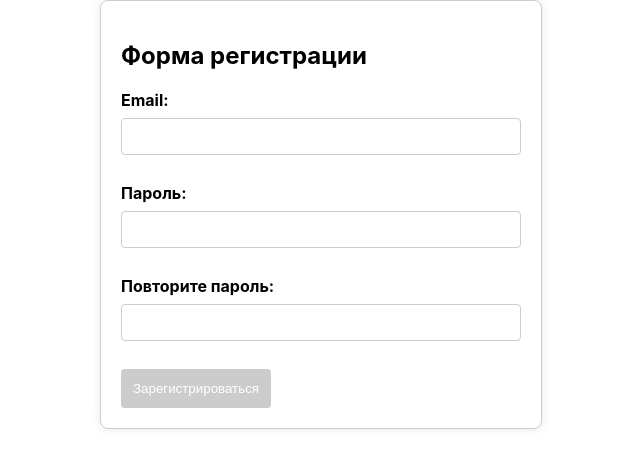
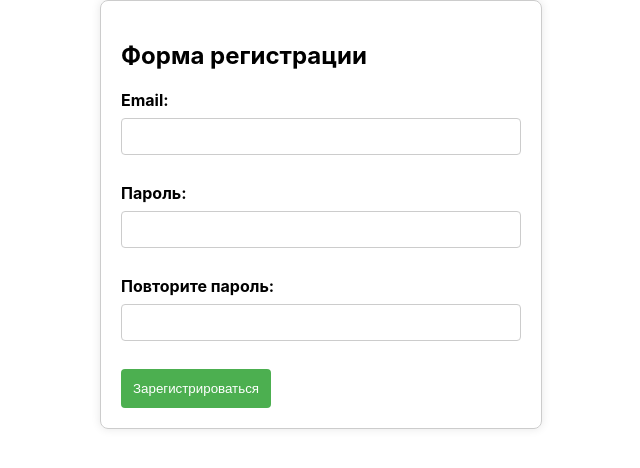
Before and after one commit to Dkyle0/react1, a React (Create React App) app: page / in a window 1280 px wide. Shown: the top 468 px of the page, without its empty margins (319-959 px from the left). Built offline with nearby package versions, Linux system fonts and the light colour scheme.

Commit message:
use react-form+yap

```diff
--- a/package.json
+++ b/package.json
@@ -3,6 +3,7 @@
   "version": "0.1.0",
   "private": true,
   "dependencies": {
+    "@hookform/resolvers": "^3.3.4",
     "@testing-library/jest-dom": "^5.17.0",
     "@testing-library/react": "^13.4.0",
     "@testing-library/user-event": "^13.5.0",
@@ -11,8 +12,10 @@
     "prettier": "^3.2.4",
     "react": "^18.2.0",
     "react-dom": "^18.2.0",
+    "react-hook-form": "^7.49.3",
     "react-scripts": "^5.0.1",
-    "web-vitals": "^2.1.4"
+    "web-vitals": "^2.1.4",
+    "yup": "^1.3.3"
   },
   "scripts": {
     "start": "react-scripts start",
--- a/src/form/form-layout.jsx
+++ b/src/form/form-layout.jsx
@@ -2,53 +2,42 @@ import styles from './form-layout.module.css'
 
 export function FormLayout (props) {
 	const {
-		getState,
-		updateAllState,
-		submitButtonRef,
-		handler,
-		sendData
+		register,
+		formValid,
+		sendData,
+		emailError,
+		passwordError,
+		confirmPasswordError,
+		handleSubmit,
 	  } = props;
 
-	const { email, password, confirmPassword, formValid, errors } = getState();
-
 	  return (
+		<form onSubmit={handleSubmit(sendData)}>
 		  <div className={styles.registrationForm}>
 			<h2>Форма регистрации</h2>
 			<div className={styles.formGroup}>
 			  <label>Email:</label>
-			<input
-			  type='email'
-			  value={email}
-			   onChange={e => handler(e.target.value, 'email', updateAllState, getState, submitButtonRef)}
-			/>
-			<div className={styles.error}>{errors.email}</div>
+			  <input type="email" {...register('email')} />
+			  <div className={styles.error}>{emailError}</div>
 			</div>
 			<div className={styles.formGroup}>
 			  <label>Пароль:</label>
-			<input
-			  type='password'
-			  value={password}
-			   onChange={e => handler(e.target.value, 'password', updateAllState, getState, submitButtonRef)}
-			/>
-			<div className={styles.error}>{errors.password}</div>
+			  <input type="password" {...register('password')} />
+			  <div className={styles.error}>{passwordError}</div>
 			</div>
 			<div className={styles.formGroup}>
 			  <label>Повторите пароль:</label>
-			<input
-			  type='password'
-			  value={confirmPassword}
-			  onChange={e => handler(e.target.value, 'confirmPassword', updateAllState, getState, submitButtonRef)}
-			/>
-			<div className={styles.error}>{errors.confirmPassword}</div>
+			  <input type="password" {...register('confirmPassword')} />
+			  <div className={styles.error}>{confirmPasswordError}</div>
 			</div>
 			<button
 			  id="registerButton"
-			ref={submitButtonRef}
-			onClick={() => sendData(email, password)}
+			  type="submit"
 			  disabled={!formValid}
 			>
 			  Зарегистрироваться
 			</button>
 		  </div>
+		</form>
 	  );
 	}
--- a/src/form/form.js
+++ b/src/form/form.js
@@ -1,27 +1,37 @@
 import { FormLayout } from './form-layout';
-import { useRef } from 'react';
-import { useStore } from './useStore';
-import { handler } from './handler';
-
-export function sendForm(resetState) {
-	return function sendFormWithReset(email, password) {
-		console.log('email: ', email, '|', 'password: ', password);
-		resetState();
-	};
-}
+import { useForm } from 'react-hook-form';
+import { yupResolver } from '@hookform/resolvers/yup';
+import { fieldsSchema } from './schema';
+import { sendData } from './utils';
 
 export function Form() {
-	const { getState, updateAllState, resetState } = useStore();
-	const submitButtonRef = useRef(null);
-	const sendData = sendForm(resetState);
+	const {
+		register,
+		handleSubmit,
+		formState: { errors },
+	} = useForm({
+		defaultValues: {
+			email: '',
+			password: '',
+			confirmPassword: '',
+		},
+		resolver: yupResolver(fieldsSchema),
+	});
+
+	const emailError = errors.email?.message;
+	const passwordError = errors.password?.message;
+	const confirmPasswordError = errors.confirmPassword?.message;
+	const formValid = !emailError && !passwordError && !confirmPasswordError;
 
 	return (
 		<FormLayout
-			getState={getState}
-			handler={handler}
-			updateAllState={updateAllState}
-			submitButtonRef={submitButtonRef}
+			register={register}
 			sendData={sendData}
+			formValid={formValid}
+			emailError={emailError}
+			passwordError={passwordError}
+			confirmPasswordError={confirmPasswordError}
+			handleSubmit={handleSubmit}
 		/>
 	);
 }
--- a/src/form/handler.js
+++ /dev/null
@@ -1,28 +0,0 @@
-import { validateForm } from './validation.js';
-
-export function handler(value, fieldName, updateAllState, getState, submitButtonRef) {
-	let cusrrentState = getState();
-	cusrrentState = {
-		...cusrrentState,
-		[fieldName]: value,
-	};
-	const { errors, email, password, confirmPassword } = cusrrentState;
-	const currentErrors = validateForm(value, fieldName, password, errors);
-	const formValid =
-		Object.values(currentErrors).every((error) => error === '') &&
-		email !== '' &&
-		password !== '' &&
-		confirmPassword !== '';
-	if (formValid) {
-		setTimeout(() => {
-			submitButtonRef.current.focus();
-		}, 0);
-	}
-	cusrrentState = {
-		...cusrrentState,
-		formValid: formValid,
-		errors: currentErrors,
-	};
-
-	updateAllState(cusrrentState);
-}
--- /dev/null
+++ b/src/form/schema.js
@@ -0,0 +1,14 @@
+import * as yup from 'yup';
+
+export const fieldsSchema = yup.object().shape({
+	email: yup.string().email('Некорректный email').required('Обязательное поле'),
+	password: yup
+		.string()
+		.min(6, 'Неверный пароль. Должно быть не меньше 6 символов')
+		.max(30, 'Неверный пароль. Должно быть не больше 30 символов')
+		.required('Обязательное поле'),
+	confirmPassword: yup
+		.string()
+		.oneOf([yup.ref('password'), null], 'Пароли не совпадают')
+		.required('Обязательное поле'),
+});
--- a/src/form/useStore.js
+++ /dev/null
@@ -1,30 +0,0 @@
-import { useState } from 'react';
-
-const initialState = {
-	email: '',
-	password: '',
-	confirmPassword: '',
-	formValid: false,
-	errors: {
-		email: '',
-		password: '',
-		confirmPassword: '',
-	},
-};
-
-export const useStore = () => {
-	const [state, setState] = useState(initialState);
-
-	return {
-		getState: () => state,
-		updateState: (fieldName, newValue) => {
-			setState({ ...state, [fieldName]: newValue });
-		},
-		updateAllState: (newValue) => {
-			setState(newValue);
-		},
-		resetState: () => {
-			setState(initialState);
-		},
-	};
-};
--- /dev/null
+++ b/src/form/utils/index.js
@@ -0,0 +1 @@
+export * from './send-data.js'
--- /dev/null
+++ b/src/form/utils/send-data.js
@@ -0,0 +1,3 @@
+export const sendData = (data) => {
+	console.log('email: ', data.email, '|', 'password: ', data.password);
+};
--- a/src/form/validation.js
+++ /dev/null
@@ -1,26 +0,0 @@
-export function validateForm(value, fieldName, password = '', errors) {
-	const currentErrors = { ...errors };
-	switch (fieldName) {
-		case 'email':
-			currentErrors.email = !/^\S+@\S+\.\S+$/.test(value)
-				? 'Некорректный email'
-				: '';
-			break;
-		case 'password':
-			currentErrors.password =
-				value.length < 6 ? 'Пароль должен содержать минимум 6 символов' : '';
-			currentErrors.password =
-				value.length >= 30
-					? 'Пароль должен содержать не больше 30 символов'
-					: currentErrors.password;
-			break;
-		case 'confirmPassword':
-			currentErrors.password = currentErrors.confirmPassword =
-				value !== password ? 'Пароли не совпадают' : '';
-			break;
-		default:
-			break;
-	}
-
-	return currentErrors;
-}
```
Also changed, not shown: 1 other file (tests, documents, lock files or other folders). Lines whose indentation alone changed are shown as unchanged.
